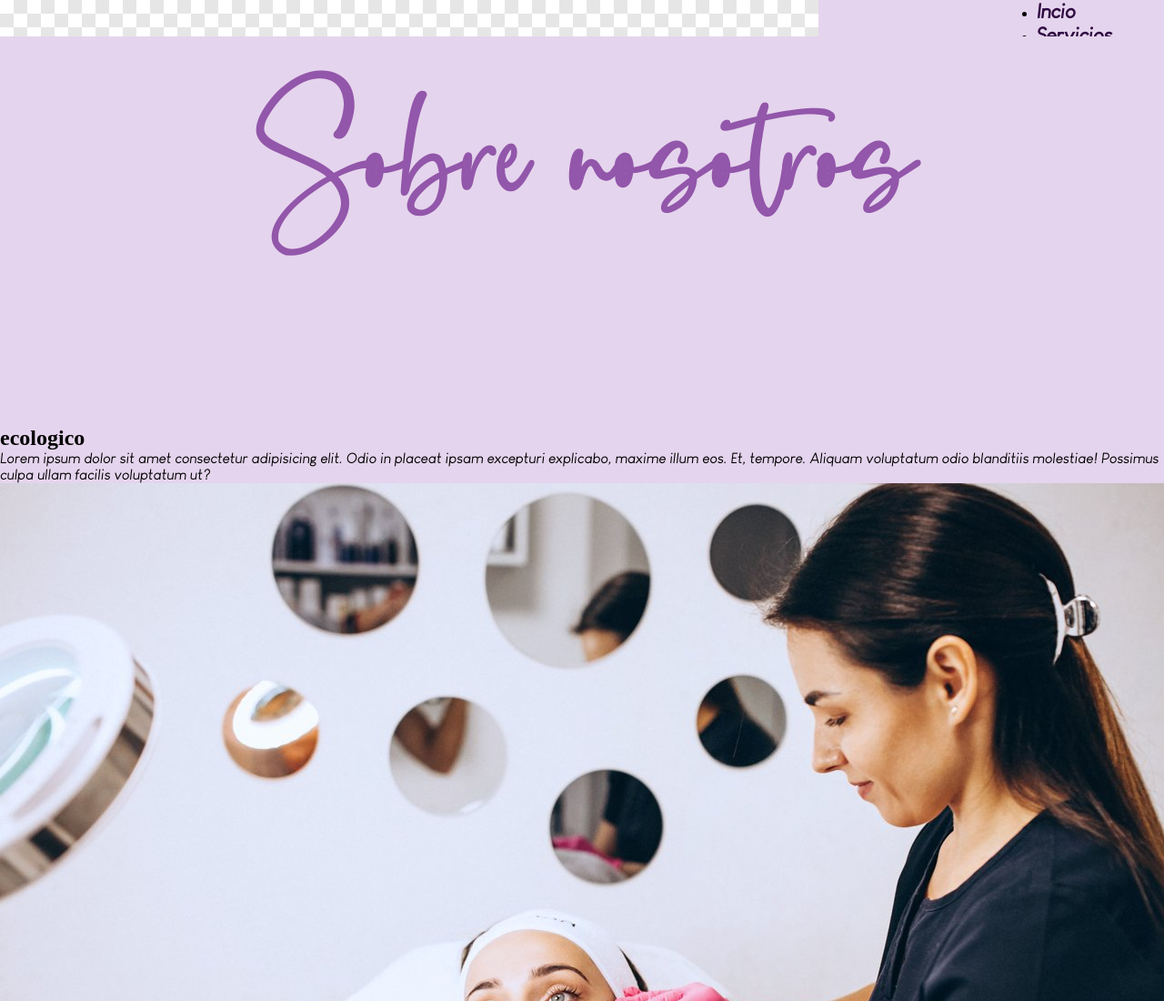
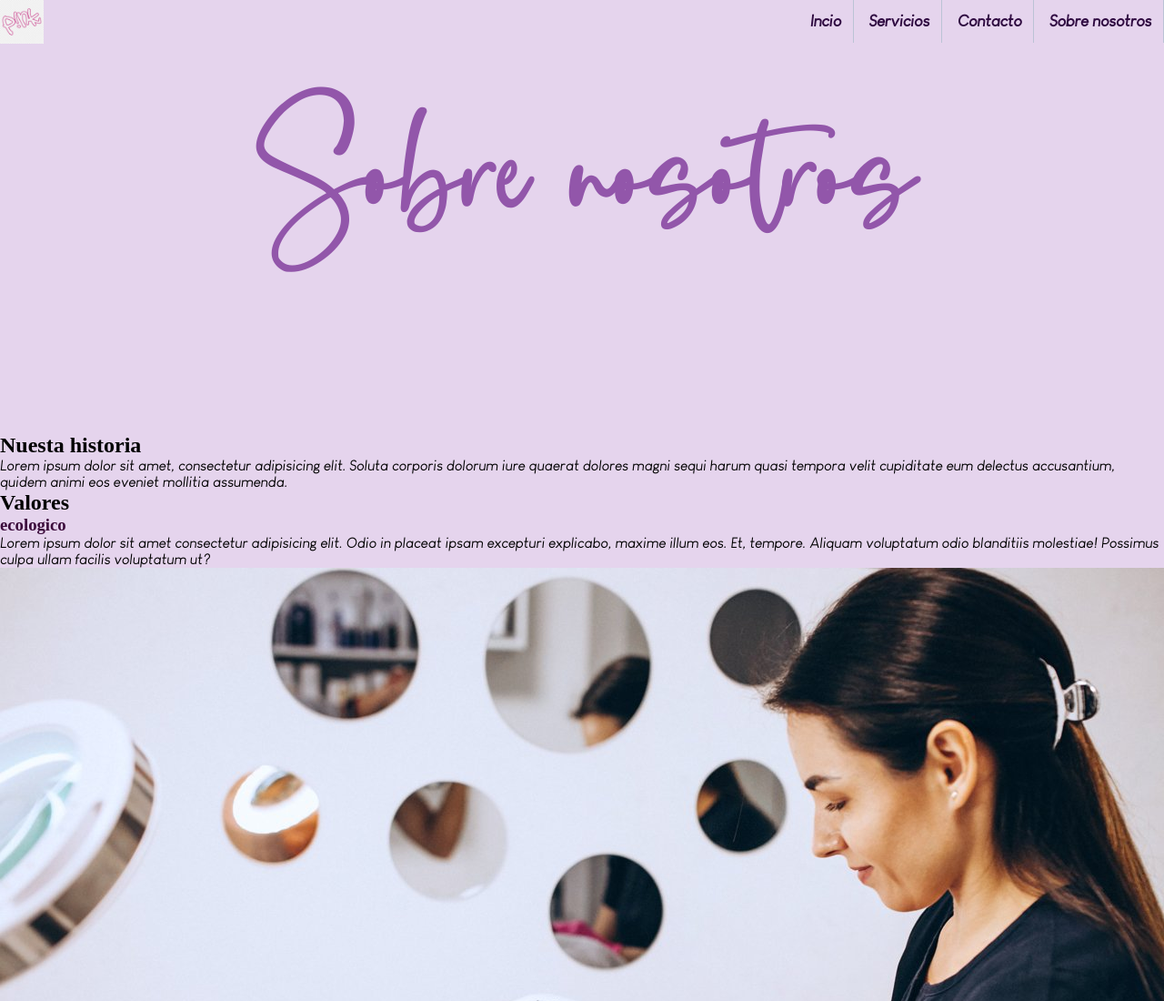
Before and after one commit to LucasNFlores/badgirls.github.io, a website: page sobre_nosotros.html in a window 1280 px wide. Shown: the top 1100 px of the page at 91% size. Drawn offline with nearby package versions, Linux system fonts and the light colour scheme; a web font is replaced by a local one.

Commit message:
volver a esta version en caso de error

```diff
--- a/sobre_nosotros.html
+++ b/sobre_nosotros.html
@@ -4,10 +4,14 @@
     <meta charset="UTF-8">
     <meta http-equiv="X-UA-Compatible" content="IE=edge">
     <meta name="viewport" content="width=device-width, initial-scale=1.0">
-    <title>Bad Girls - Conocenos</title>
+    <title>Bad Girls - Sobre nosotros</title>
 
-    <link rel="stylesheet" href=".\styles\my_styles.css">
+    <link rel="stylesheet" href="./styles/my_styles.css">
     <link rel="stylesheet" href="./styles/style.css">
+
+    <link rel="preconnect" href="https://fonts.googleapis.com">
+    <link rel="preconnect" href="https://fonts.gstatic.com" crossorigin>
+    <link href="https://fonts.googleapis.com/css2?family=Italianno&display=swap" rel="stylesheet">
 
     <script src="https://kit.fontawesome.com/4ccb7498e2.js" crossorigin="anonymous"></script>
 </head>
@@ -15,7 +19,7 @@
 
     <header class="header" id="cabecera">
         <div class="header__logo">
-            <a href="index.html"><img src=".\imagenes\Logo.png" alt="Logo del Proyecto" ></a>
+            <a class="header__logo" href="index.html"><img src=".\imagenes\Logo.png" alt="Logo del Proyecto" ></a>
         </div>
         <span>
             <nav>
@@ -28,19 +32,32 @@
         </span>
     </header>
 
+
+    <main class="nosotros">
         <h1>Sobre nosotros</h1>
-    <main>
-        <h2>ecologico</h2>
+
+        <div class="nosotros__historia">
+            <h2>Nuesta historia</h2>
+            <p>Lorem ipsum dolor sit amet, consectetur adipisicing elit. Soluta corporis dolorum iure quaerat dolores magni sequi harum quasi tempora velit cupiditate eum delectus accusantium, quidem animi eos eveniet mollitia assumenda.</p>
+        </div>
+
+        <h2>Valores</h2>
+        <div>
+            <h3>ecologico</h3>
             <p>Lorem ipsum dolor sit amet consectetur adipisicing elit. Odio in placeat ipsam excepturi explicabo, maxime illum eos. Et, tempore. Aliquam voluptatum odio blanditiis molestiae! Possimus culpa ullam facilis voluptatum ut?</p>
             <img src=".\imagenes\relleno.jpg" alt="relacionada al Valor #1">
+        </div>
 
-        <h2>Productos artesanales</h2>
+            <h3>Productos artesanales</h3>
             <p>Lorem ipsum dolor sit amet consectetur adipisicing elit. Odio in placeat ipsam excepturi explicabo, maxime illum eos. Et, tempore. Aliquam voluptatum odio blanditiis molestiae! Possimus culpa ullam facilis voluptatum ut?</p>
             <img src=".\imagenes\relleno.jpg" alt="relacionada al Valor #2">
 
-        <h2>Compra a proveedores locales</h2>
+        <div>
+            <h3>Compra a proveedores locales</h3>
             <p>Lorem ipsum dolor sit amet consectetur adipisicing elit. Odio in placeat ipsam excepturi explicabo, maxime illum eos. Et, tempore. Aliquam voluptatum odio blanditiis molestiae! Possimus culpa ullam facilis voluptatum ut?</p>
             <img src=".\imagenes\relleno.jpg" alt="relacionada al Valor #3">
+        </div>
+
     </main>
 
     <footer>
@@ -75,6 +92,9 @@
             <hr>
             <p>Página creada por<a href="https://www.linkedin.com/in/lucas-nicol%C3%A1s-flores-20b4681b5/"><b>Lucas Flores</b></a></p>
         </div>
+
+        <script src="https://cdn.jsdelivr.net/npm/@popperjs/core@2.10.2/dist/umd/popper.min.js" integrity="sha384-7+zCNj/IqJ95wo16oMtfsKbZ9ccEh31eOz1HGyDuCQ6wgnyJNSYdrPa03rtR1zdB" crossorigin="anonymous"></script>
+        <script src="./js/bootstrap.min.js"></script>
     </footer>
 </body>
 </html>
--- a/styles/style.scss
+++ b/styles/style.scss
@@ -1,16 +1,45 @@
+*{
+    padding: 0px;
+    margin: 0px;
+}
 
 .header{
     width: 100%;
-        height: 5vh;
+    min-width: 100%;
+    height: 6vh;
+    min-height: 2vh;
     display: flex;
     justify-content: space-between;
     overflow: hidden;
     list-style: none;
-        .header__logo{
-            height: 5vh;
+    .header__logo {
+        img{
+            height: 6vh;
+        }
     }
     .header__list{
         display: inline-block;
         justify-content: right;
     }
+    .header__item{
+        display: inline-block;
+        padding: 1vw;
+        border-right: solid 1px rgba(95, 158, 160, 0.308);
+        font-weight: 900;
+        justify-content: right;
+        a{
+            font-size: 2.2vh;
         }
+    }
+}
+
+.nosotros{
+    width: 100%;
+    h1{
+        font: titulosOimportantes;
+    }
+
+    h2{
+        font: subtitulos;
+    }
+}
```
Also changed, not shown: index.html (+3 -2 lines), servicios.html (+4 -1 lines), styles/style.css, 1 other file. Lines whose indentation alone changed are shown as unchanged.
